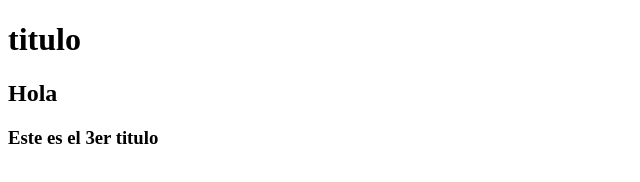
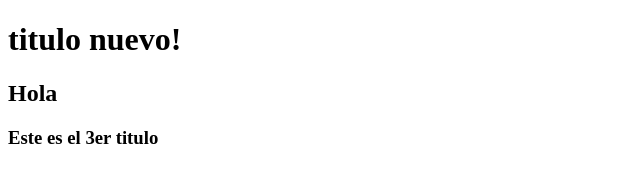
Before and after one commit to gabrielacoronado/hello-world-git, a plain HTML site: page index.html in a window 1280 px wide. Shown: the whole page, without its empty margins (0-640 px from the left). Drawn offline with Linux system fonts and the light colour scheme.

Commit message:
Se modifiico titulo index

```diff
--- a/index.html
+++ b/index.html
@@ -8,7 +8,7 @@
 </head>
 
 <body>
-    <h1>titulo</h1>
+    <h1>titulo nuevo!</h1>
     <h2>Hola
     </h2>
     <h3>Este es el 3er titulo</h3>
```
